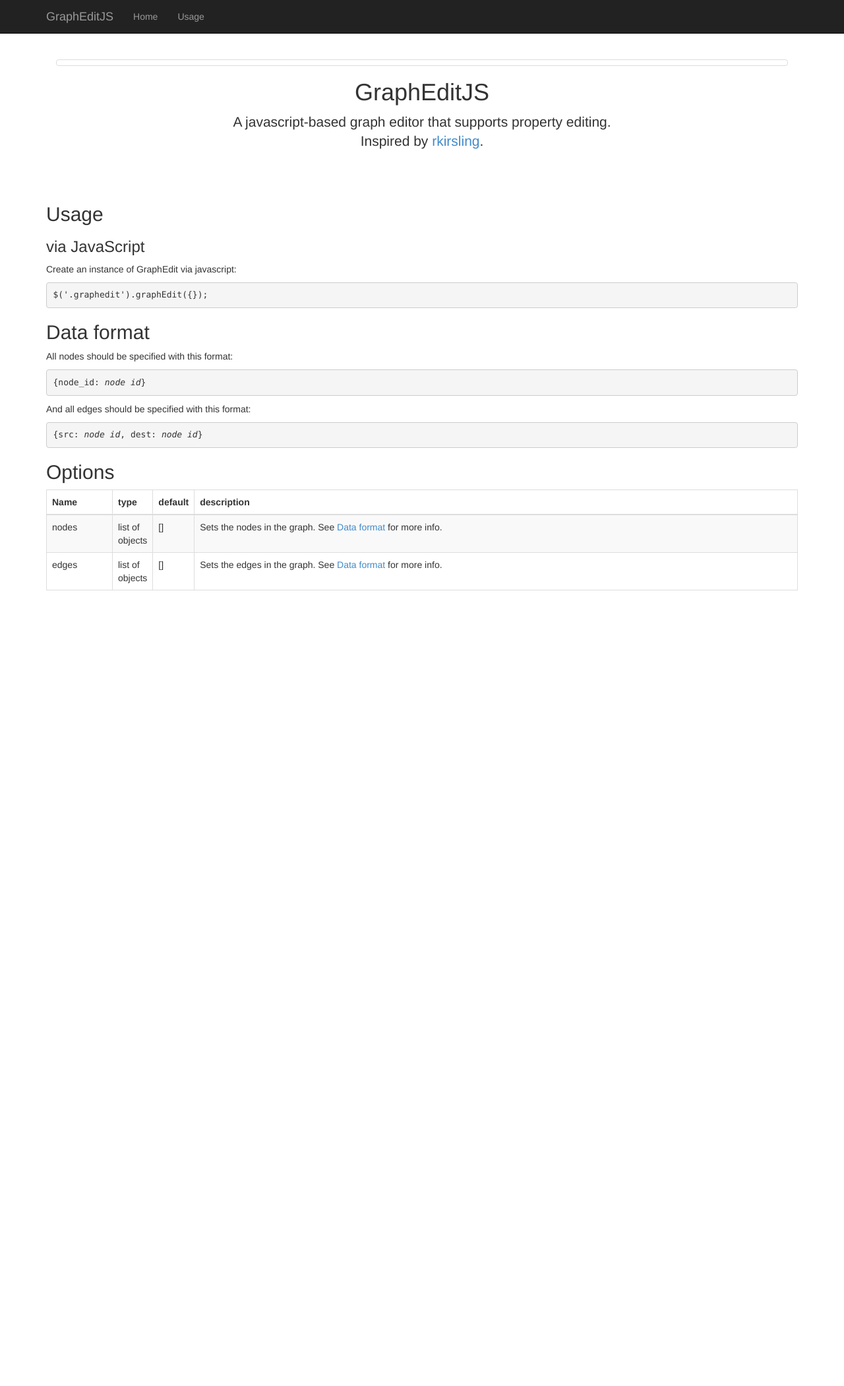
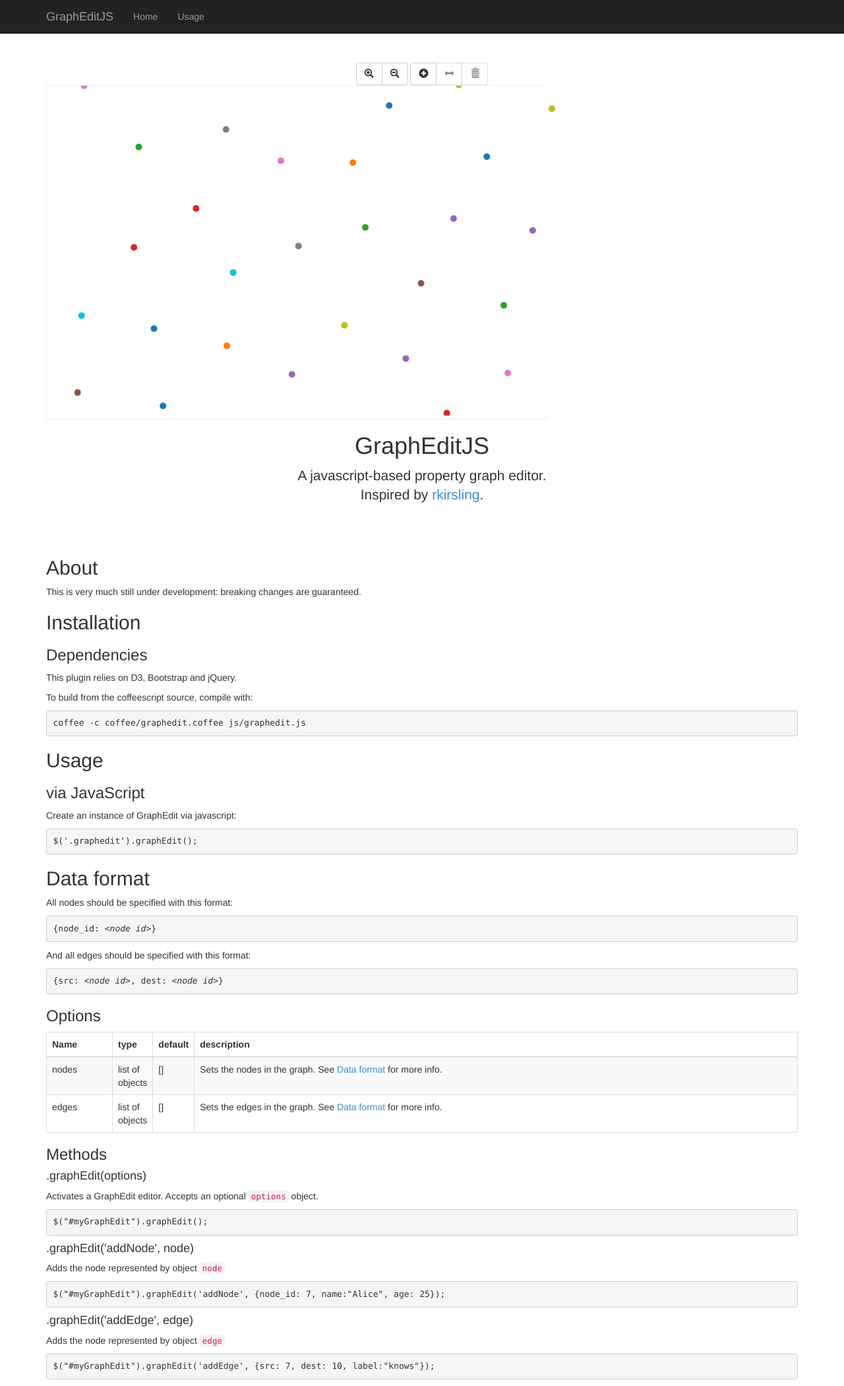
Before and after one commit to bcm36/GraphEditJS, a plain HTML site: page demo/index.html in a window 1280 px wide. Shown: the whole page at 66% size. Before the commit the page ends 915 px from the top, so only its background shows below. Drawn offline with nearby package versions, Linux system fonts and the light colour scheme; files that its build step writes are made by us from their sources; animation ran at ten frames a second.

Commit message:
Clean up UI; improve docs

```diff
--- a/demo/index.html
+++ b/demo/index.html
@@ -9,7 +9,7 @@
     <!-- Bootstrap -->
     <link href="resources/css/bootstrap.min.css" rel="stylesheet">
     <link href="resources/css/main_template.css" rel="stylesheet">
-    <link href="../graphedit/graphedit.css" rel="stylesheet">
+    <link href="../graphedit/css/graphedit.css" rel="stylesheet">
 
     <!-- HTML5 Shim and Respond.js IE8 support of HTML5 elements and media queries -->
     <!-- WARNING: Respond.js doesn't work if you view the page via file:// -->
@@ -42,27 +42,35 @@
     <div class="container">
 
       <div class="starter-template">
-		<div class="thumbnail">
-			<div class="graphedit_canvas"></div>
-		</div>
+          <div class="graphedit_canvas"></div>
         <h1>GraphEditJS</h1>
-        <p class="lead">A javascript-based graph editor that supports property editing.<br> Inspired by <a href="http://bl.ocks.org/rkirsling/5001347">rkirsling</a>.</p>
+        <p class="lead">A javascript-based property graph editor.<br> Inspired by <a href="http://bl.ocks.org/rkirsling/5001347">rkirsling</a>.</p>
       </div>
       <div class="row"><div class="col-md-12">
+          <h2 id="ge-docs-usage">About</h2>
+          <p>This is very much still under development: breaking changes are guaranteed.</p>
+
+          <h2 id="ge-docs-usage">Installation</h2>
+          <h3>Dependencies</h3>
+          <p>This plugin relies on D3, Bootstrap and jQuery.</p>
+          <p>To build from the coffeescript source, compile with:</p>
+          <div class="highlight"><pre><code>coffee -c coffee/graphedit.coffee js/graphedit.js</code></pre></div>
+
+
           <h2 id="ge-docs-usage">Usage</h2>
           <h3>via JavaScript</h3>
           <p>Create an instance of GraphEdit via javascript:</p>
           <div class="highlight">
-              <pre><code class="js">$('.graphedit').graphEdit({});</code></pre>
+              <pre><code class="js">$('.graphedit').graphEdit();</code></pre>
           </div>
 
           <h2 id="ge-docs-data-format">Data format</h2>
           <p>All nodes should be specified with this format:</p>
-          <pre><code class="js">{node_id: <i>node id</i>}</code></pre>
+          <pre><code class="js">{node_id: <em>&lt;node id&gt;</em>}</code></pre>
           <p>And all edges should be specified with this format:</p>
-          <pre><code class="js">{src: <i>node id</i>, dest: <i>node id</i>}</code></pre>
+          <pre><code class="js">{src: <em>&lt;node id&gt;</em>, dest: <em>&lt;node id&gt;</em>}</code></pre>
 
-          <h2>Options</h2>
+          <h3>Options</h3>
               <div class="table-responsive">
                 <table class="table table-bordered table-striped">
                   <thead>
@@ -89,8 +97,20 @@
                   </tbody>
                 </table>
               </div><!-- /.table-responsive -->
+        <h3>Methods</h3>
+        <h4>.graphEdit(options)</h4>
+        <p>Activates a GraphEdit editor.  Accepts an optional <code>options</code> object.</p>
+          <div class="highlight"><pre><code class="js">$("#myGraphEdit").graphEdit();</code></pre></div>
+
+        <h4>.graphEdit('addNode', node)</h4>
+        <p>Adds the node represented by object <code>node</code></p>
+          <div class="highlight"><pre><code class="js">$("#myGraphEdit").graphEdit('addNode', {node_id: 7, name:"Alice", age: 25});</code></pre></div>
+
+        <h4>.graphEdit('addEdge', edge)</h4>
+        <p>Adds the node represented by object <code>edge</code></p>
+          <div class="highlight"><pre><code class="js">$("#myGraphEdit").graphEdit('addEdge', {src: 7, dest: 10, label:"knows"});</code></pre></div>
               </div></div>
-      </div><!-- /.container -->
+          </div><!-- /.container -->
 
 
 
@@ -100,15 +120,16 @@
     <!-- Include all compiled plugins (below), or include individual files as needed -->
     <script src="resources/js/bootstrap.min.js"></script>
 	<script src="http://d3js.org/d3.v3.js"></script>
-	<script src="../graphedit-coffee/js/graphedit.js"></script>
+	<script src="../graphedit/js/graphedit.js"></script>
 	<script type="text/javascript">
 
 	//attach graphedit obj to canvas
-	$('.graphedit_canvas').graphEdit({height:500, width:950});
+	$('.graphedit_canvas').graphEdit();
+
     node_data = (function() {
         var _i, _results;
         _results = [];
-        for (a = _i = 505; _i <= 600; a = ++_i) {
+        for (a = _i = 0; _i <= 50; a = ++_i) {
           $('.graphedit_canvas').graphEdit('addNode', {
             node_id: a,
           });
@@ -116,10 +137,12 @@
 
         } //for
 
-        for (a = _i = 507; _i <= 600; a = ++_i) {
-          $('.graphedit_canvas').graphEdit('addLink', {
-            src: _i - 2,
-            dest: _i - 1,
+        for (a = _i = 0; _i <= 50; a = ++_i) {
+		  src = Math.floor((Math.random()*49))
+		  dest = Math.floor((Math.random()*49))
+          $('.graphedit_canvas').graphEdit('addEdge', {
+            src: src,
+            dest: dest,
           });
 
         } //for
--- a/graphedit/css/graphedit.css
+++ b/graphedit/css/graphedit.css
@@ -9,55 +9,25 @@
 }
 
 .active-node {
-	stroke: #000;
-	stroke-width: 2px;
+  stroke: #000;
+  stroke-width: 2px;
 }
 
-svg:not(.active):not(.ctrl) {
+svg {
   cursor: crosshair;
 }
 
-path.link {
-  fill: none;
-  stroke: #000;
-  stroke-width: 4px;
-  cursor: default;
-}
-
-svg:not(.active):not(.ctrl) path.link {
+circle.node {
   cursor: pointer;
 }
 
-path.link.selected {
-  stroke-dasharray: 10,2;
+.graphedit-toolbar {
+  text-align: center;
+  padding-top: 5px;
 }
 
-path.link.dragline {
-  pointer-events: none;
-}
-
-path.link.hidden {
-  stroke-width: 0;
-}
-
-circle.node {
-  stroke-width: 1.5px;
-  cursor: pointer;
-}
-
-circle.node.reflexive {
-  stroke: #000 !important;
-  stroke-width: 2.5px;
-}
-
-text {
-  font: 12px sans-serif;
-  pointer-events: none;
-}
-
-text.id {
-  text-anchor: middle;
-  font-weight: bold;
+.graphedit-graph {
+  border:1px solid #EFEFEF;
 }
 
 .graphedit-dataview {
```
Also changed, not shown: graphedit/coffee/graphedit.coffee (+8 -5 lines).
